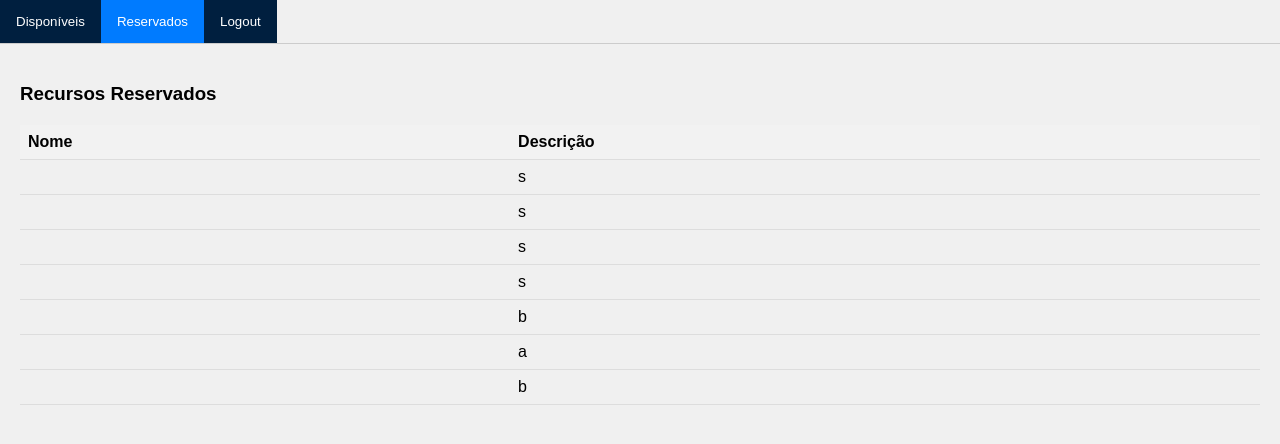
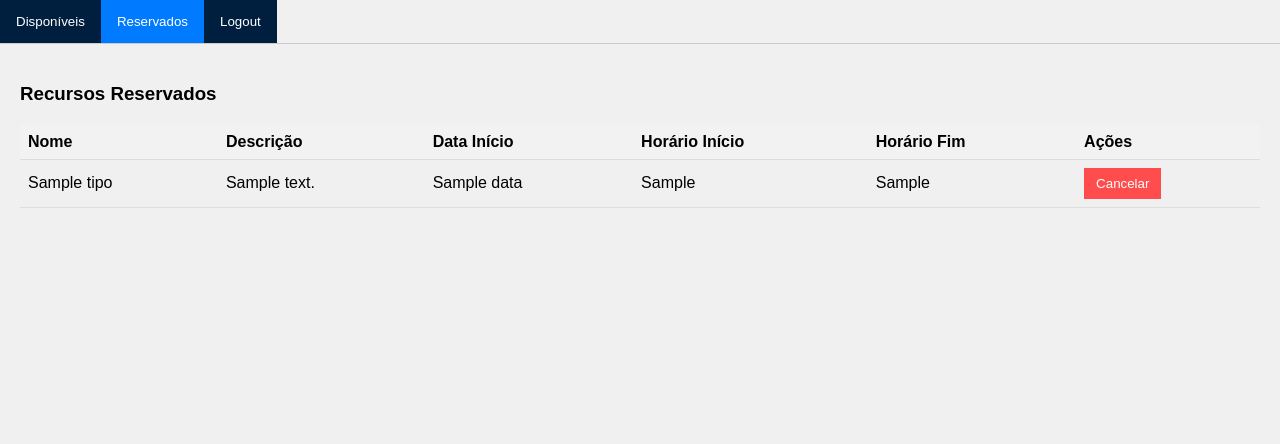
Before and after one commit to BeatrizGama/projeto-sistema-de-emprestimo, a Flask app: template templates/usuarios.html in a window 1280 px wide, after a click on "Reservados". Shown: the part 108-552 px from the top of the page. Run offline with Flask 3, Linux system fonts and the light colour scheme; tables that the repository leaves empty hold one stand-in row (values such as "Sample post"); the template is opened without the code that fills it: values that come from a table or form of the project are taken from there, most other values are stand-ins (such as "Sample title", 1, 10 or a date in 2020).

Commit message:
alterações julia

```diff
--- a/templates/usuarios.html
+++ b/templates/usuarios.html
@@ -11,61 +11,51 @@
         padding: 0;
         background-color: #f0f0f0;
       }
-
       .header {
-        background-color: #001f3f; /* Azul Marinho */
+        background-color: #001f3f;
         color: #fff;
         padding: 20px;
         text-align: center;
       }
-
       .tabs {
         overflow: hidden;
         border-bottom: 1px solid #ccc;
       }
-
       .tablink {
-        background-color: #001f3f; /* Azul Marinho */
+        background-color: #001f3f;
         float: left;
         border: none;
         outline: none;
         cursor: pointer;
         padding: 14px 16px;
-        transition: background-color 0.3s, color 0.3s; /* Adicionando transição de cor */
+        transition: background-color 0.3s, color 0.3s;
       }
-
       .tablink:hover {
-        background-color: #fff; /* Fundo branco ao passar o mouse */
-        color: #001f3f; /* Texto em azul marinho ao passar o mouse */
+        background-color: #fff;
+        color: #001f3f;
       }
-
       .tablink.active {
-        background-color: #007bff; /* Azul padrão */
+        background-color: #007bff;
         color: #fff;
       }
-
       .tabcontent {
         display: none;
         padding: 20px;
       }
-
       table {
         width: 100%;
         border-collapse: collapse;
         margin-top: 20px;
       }
-
       th,
       td {
         padding: 8px;
         text-align: left;
         border-bottom: 1px solid #ddd;
       }
-
       th {
         background-color: #f2f2f2;
       }
-
       button {
         background-color: #007bff;
         color: white;
@@ -74,9 +64,14 @@
         cursor: pointer;
         transition: background-color 0.3s ease;
       }
-
       button:hover {
         background-color: #0056b3;
+      }
+      .cancel-button {
+        background-color: #ff4d4d;
+      }
+      .cancel-button:hover {
+        background-color: #cc0000;
       }
     </style>
   </head>
@@ -95,15 +90,13 @@
     </div>
     <div id="Disponiveis" class="tabcontent">
       <h3>LISTA DE EQUIPAMENTOS</h3>
-      <!---
-        <table>
+      <table>
         <tr>
           <th>Nome</th>
           <th>Descrição</th>
           <th>Reservar</th>
         </tr>
-
-        {% for equipment in available_equipments %}
+        {% for equipment in available_equipamentos %}
         <tr>
           <td>{{ equipment.tipo }}</td>
           <td>{{ equipment.description }}</td>
@@ -113,8 +106,6 @@
         </tr>
         {% endfor %}
       </table>
-        -->
-      <button onclick="location.href='/add_agendamento'">Reservar</button>
     </div>
     <div id="Reservados" class="tabcontent">
       <h3>Recursos Reservados</h3>
@@ -122,11 +113,27 @@
         <tr>
           <th>Nome</th>
           <th>Descrição</th>
+          <th>Data Início</th>
+          <th>Horário Início</th>
+          <th>Horário Fim</th>
+          <th>Ações</th>
         </tr>
-        {% for equipment in reserved_equipments %}
+        {% for agendamento in reserved_equipamentos %}
         <tr>
-          <td>{{ equipment.name }}</td>
-          <td>{{ equipment.description }}</td>
+          <td>{{ agendamento.equipamento.tipo }}</td>
+          <td>{{ agendamento.equipamento.description }}</td>
+          <td>{{ agendamento.data }}</td>
+          <td>{{ agendamento.horario_inicio }}</td>
+          <td>{{ agendamento.horario_fim }}</td>
+          <td>
+            <form
+              action="{{ url_for('cancelar_reserva', agendamento_id=agendamento.id) }}"
+              method="post"
+              style="display: inline"
+            >
+              <button type="submit" class="cancel-button">Cancelar</button>
+            </form>
+          </td>
         </tr>
         {% endfor %}
       </table>
@@ -145,27 +152,6 @@
         document.getElementById(tabName).style.display = "block";
         event.currentTarget.className += " active";
       }
-
-      function reserveResource(equipmentId) {
-        fetch("/reserve_equipment", {
-          method: "POST",
-          headers: {
-            "Content-Type": "application/json",
-          },
-          body: JSON.stringify({ equipment_id: equipmentId }),
-        })
-          .then((response) => response.json())
-          .then((data) => {
-            if (data.success) {
-              alert("Reserva feita com sucesso!");
-              location.reload();
-            } else {
-              alert("Falha na reserva: " + data.message);
-            }
-          });
-      }
-
-      // Open the first tab by default
       document.addEventListener("DOMContentLoaded", function () {
         document.querySelector(".tablink").click();
       });
```
Also changed, not shown: templates/add_agendamento.html (+9 -6 lines), templates/login.html (+6 -5 lines), imagens/rural_logo02.jpg (renamed from imagens/rural_logo3.jpg).
